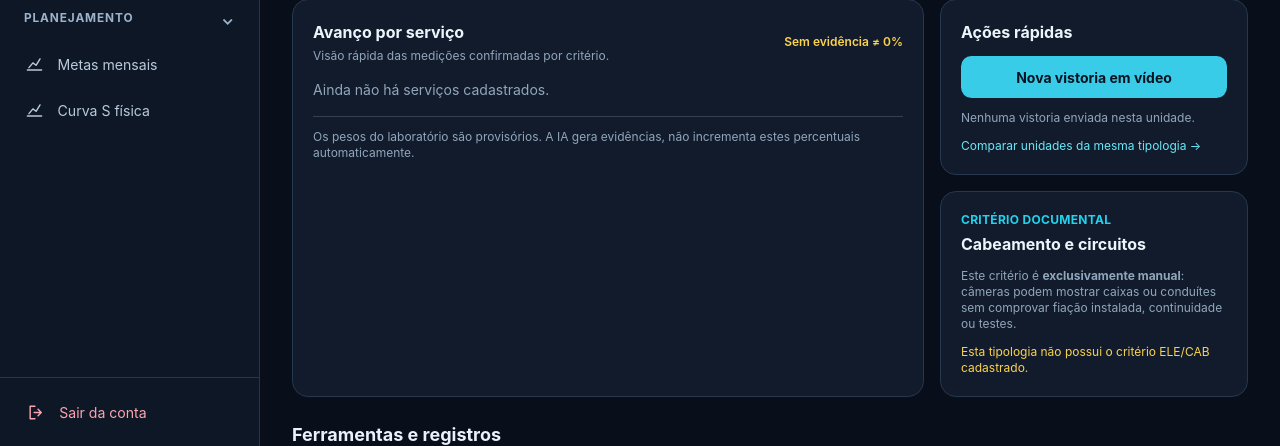
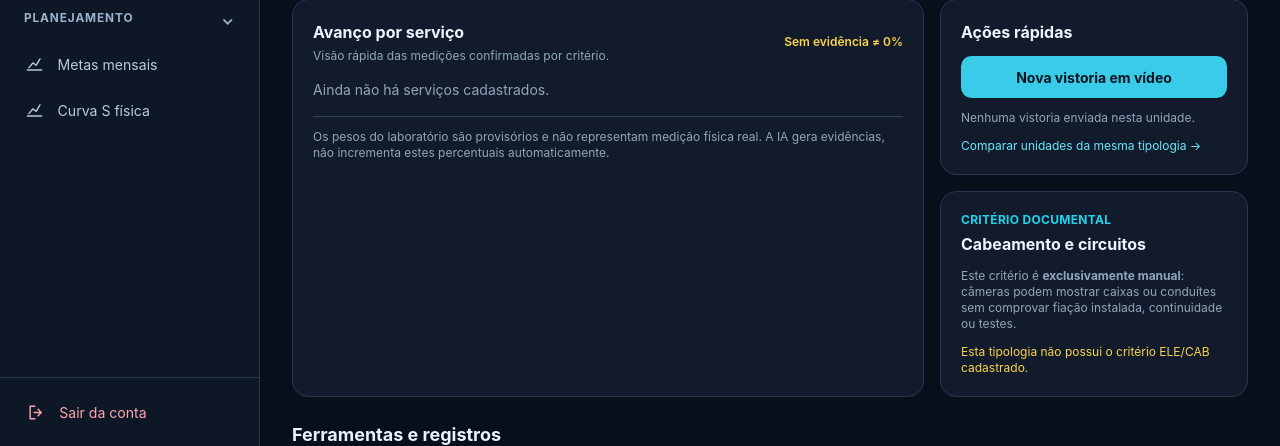
Before and after one commit to Danilo-Barreto-da-Silva/construct_os, a Django app: template obras/templates/obras/unidade_inteligente.html in a window 1280 px wide. Shown: the part 353-799 px from the top of the page. Run offline with Django 5.2, Linux system fonts and the light colour scheme; the template is opened without the code that fills it, so the values that code supplies are empty; some libraries are stand-ins or nearby versions.

Commit message:
fix(ui): preservar avisos auditáveis de cobertura, FVS e pesos nos novos painéis

```diff
--- a/obras/templates/obras/unidade_inteligente.html
+++ b/obras/templates/obras/unidade_inteligente.html
@@ -52,7 +52,7 @@
    </div>
    {% empty %}<p class="text-sm sgo-muted">Ainda não há serviços cadastrados.</p>{% endfor %}
   </div>
-  <p class="text-xs sgo-muted pt-3 border-t border-slate-700">Os pesos do laboratório são provisórios. A IA gera evidências, não incrementa estes percentuais automaticamente.</p>
+  <p class="text-xs sgo-muted pt-3 border-t border-slate-700">Os pesos do laboratório são provisórios e não representam medição física real. A IA gera evidências, não incrementa estes percentuais automaticamente.</p>
  </section>
  <aside class="space-y-4">
   <section class="panel p-5 space-y-3">
```
